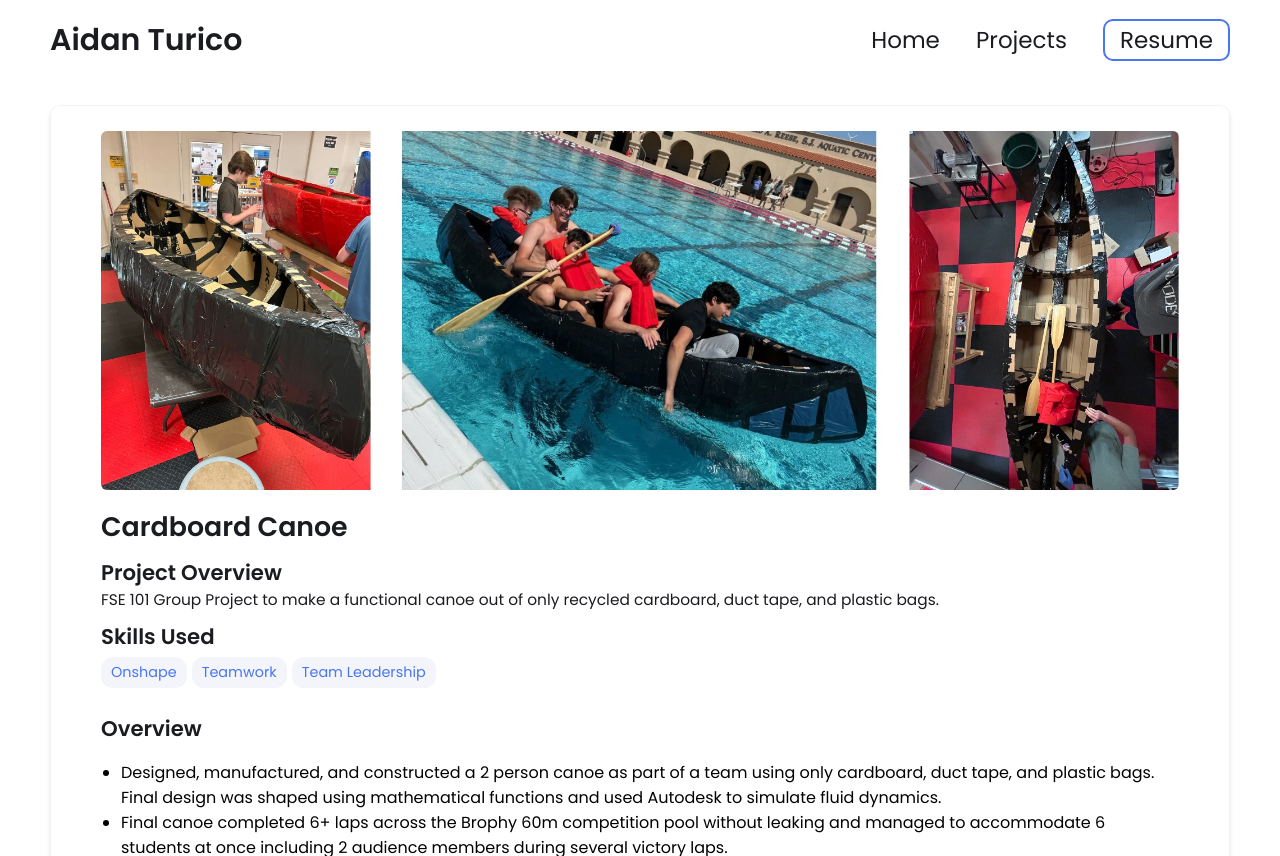
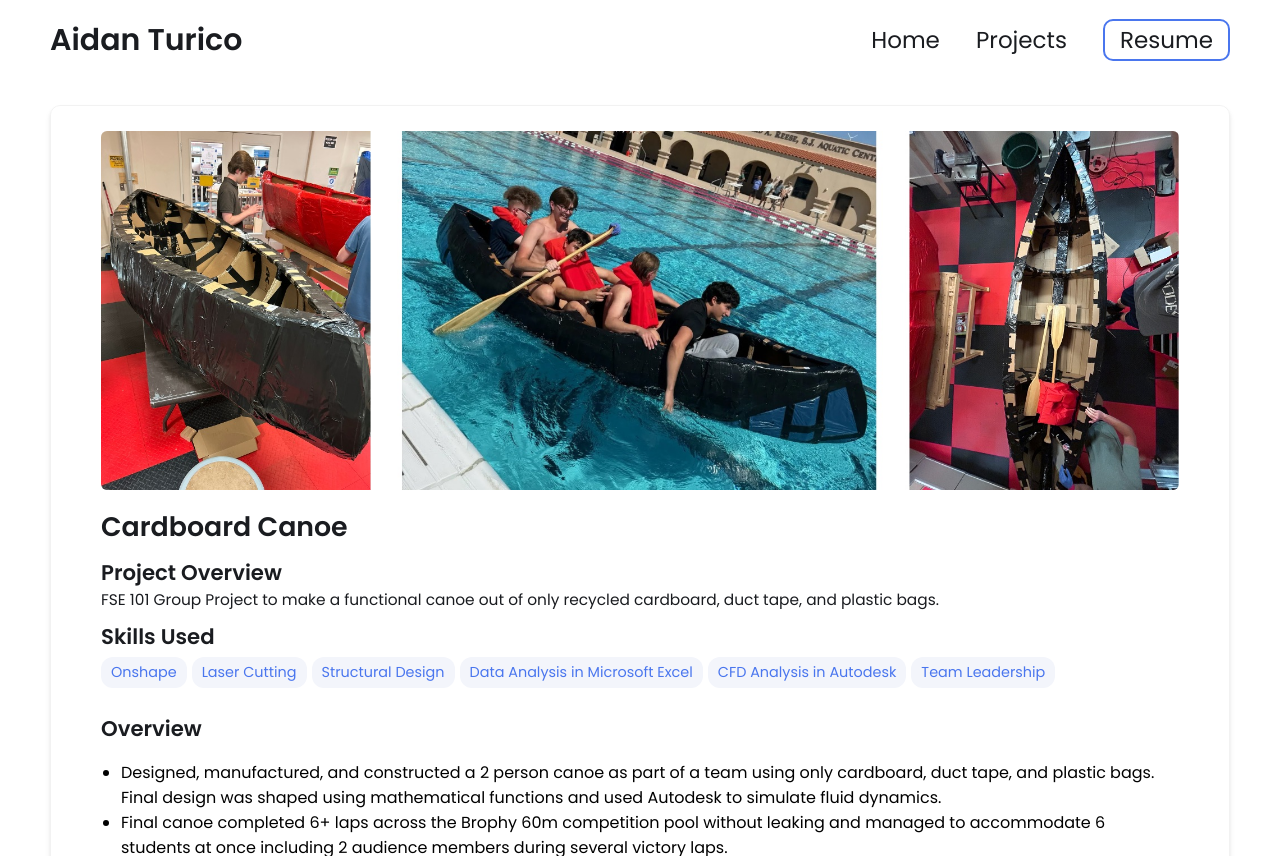
Before and after one commit to ATurico26/Aturico26.github.io, a Jekyll site: the page built from _projects/DCanoe/index.md, in a window 1280 px wide. Shown: the top 856 px of the page. Built offline with Jekyll 4.4.1, drawn with Linux system fonts in a browser that asks for light colours; grey boxes are pictures that could not be loaded.

Commit message:
Final fixes for now

```diff
--- a/_projects/DCanoe/index.md
+++ b/_projects/DCanoe/index.md
@@ -4,12 +4,17 @@ title: Cardboard Canoe
 description:  FSE 101 Group Project to make a functional canoe out of only recycled cardboard, duct tape, and plastic bags.
 skills:
 - Onshape
-- Teamwork
+- Laser Cutting
+- Structural Design
+- Data Analysis in Microsoft Excel
+- CFD Analysis in Autodesk
 - Team Leadership
 main-image: /canoe.jpeg
 ---
 
 ## Overview
-
 - Designed, manufactured, and constructed a 2 person canoe as part of a team using only cardboard, duct tape, and plastic bags. Final design was shaped using mathematical functions and used Autodesk to simulate fluid dynamics.
 - Final canoe completed 6+ laps across the Brophy 60m competition pool without leaking and managed to accommodate 6 students at once including 2 audience members during several victory laps.
+
+
+{% include image-gallery.html images="canoeCAD.jpg" height="500" %}
```
Also changed, not shown: _projects/DCanoe/canoeCAD.jpeg (added), 5 other files.
